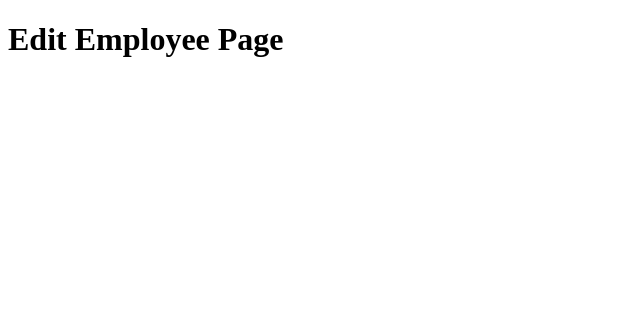
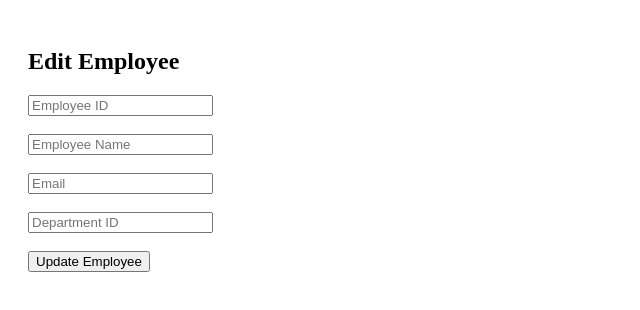
Before and after one commit to NishikaJain-code/employee-management-system, a React (Create React App) app in the folder frontend/: page /edit-employee in a window 1280 px wide. Shown: the top 310 px of the page, without its empty margins (0-640 px from the left). Built offline with nearby package versions, Linux system fonts and the light colour scheme.

Commit message:
Completed Employee Management System

```diff
--- a/frontend/src/App.js
+++ b/frontend/src/App.js
@@ -9,6 +9,7 @@ import EditEmployee from "./pages/EditEmployee";
 import DepartmentMaster from "./pages/DepartmentMaster";
 import SkillsMaster from "./pages/SkillsMaster";
 import Profile from "./pages/Profile";
+import UploadFiles from "./pages/UploadFiles";
 
 function App() {
   return (
@@ -33,6 +34,7 @@ function App() {
         <Route path="/skills" element={<SkillsMaster />} />
 
         <Route path="/profile" element={<Profile />} />
+        <Route path="/upload" element={<UploadFiles />} />
 
       </Routes>
 
--- a/frontend/src/pages/EditEmployee.js
+++ b/frontend/src/pages/EditEmployee.js
@@ -1,7 +1,83 @@
+import { useState } from "react";
+import axios from "axios";
+
 function EditEmployee() {
+
+  const [id, setId] = useState("");
+  const [name, setName] = useState("");
+  const [email, setEmail] = useState("");
+  const [departmentId, setDepartmentId] = useState("");
+
+  const updateEmployee = async () => {
+
+    try {
+
+      await axios.put(
+        `http://localhost:5000/api/employee/employees/${id}`,
+        {
+          name,
+          email,
+          department_id: departmentId,
+        }
+      );
+
+      alert("Employee Updated");
+
+    } catch (err) {
+
+      console.log(err);
+
+      alert("Error Updating Employee");
+
+    }
+
+  };
+
   return (
-    <div>
-      <h1>Edit Employee Page</h1>
+    <div style={{ padding: "20px" }}>
+
+      <h2>Edit Employee</h2>
+
+      <input
+        type="number"
+        placeholder="Employee ID"
+        value={id}
+        onChange={(e) => setId(e.target.value)}
+      />
+
+      <br /><br />
+
+      <input
+        type="text"
+        placeholder="Employee Name"
+        value={name}
+        onChange={(e) => setName(e.target.value)}
+      />
+
+      <br /><br />
+
+      <input
+        type="email"
+        placeholder="Email"
+        value={email}
+        onChange={(e) => setEmail(e.target.value)}
+      />
+
+      <br /><br />
+
+      <input
+        type="number"
+        placeholder="Department ID"
+        value={departmentId}
+        onChange={(e) => setDepartmentId(e.target.value)}
+      />
+
+      <br /><br />
+
+      <button onClick={updateEmployee}>
+        Update Employee
+      </button>
+
     </div>
   );
 }
--- /dev/null
+++ b/frontend/src/pages/UploadFiles.js
@@ -0,0 +1,59 @@
+import { useState } from "react";
+import axios from "axios";
+
+function UploadFiles() {
+
+  const [files, setFiles] = useState([]);
+
+  const handleChange = (e) => {
+    setFiles(e.target.files);
+  };
+
+  const uploadFiles = async () => {
+
+    const formData = new FormData();
+
+    for (let i = 0; i < files.length; i++) {
+      formData.append("files", files[i]);
+    }
+
+    try {
+
+      const res = await axios.post(
+        "http://localhost:5000/api/employee/employees/upload",
+        formData
+      );
+
+      alert(res.data.message);
+
+    } catch (err) {
+
+      console.log(err);
+      alert("Upload Failed");
+
+    }
+
+  };
+
+  return (
+    <div style={{ padding: "20px" }}>
+
+      <h2>Upload Documents</h2>
+
+      <input
+        type="file"
+        multiple
+        onChange={handleChange}
+      />
+
+      <br /><br />
+
+      <button onClick={uploadFiles}>
+        Upload Files
+      </button>
+
+    </div>
+  );
+}
+
+export default UploadFiles;
```
